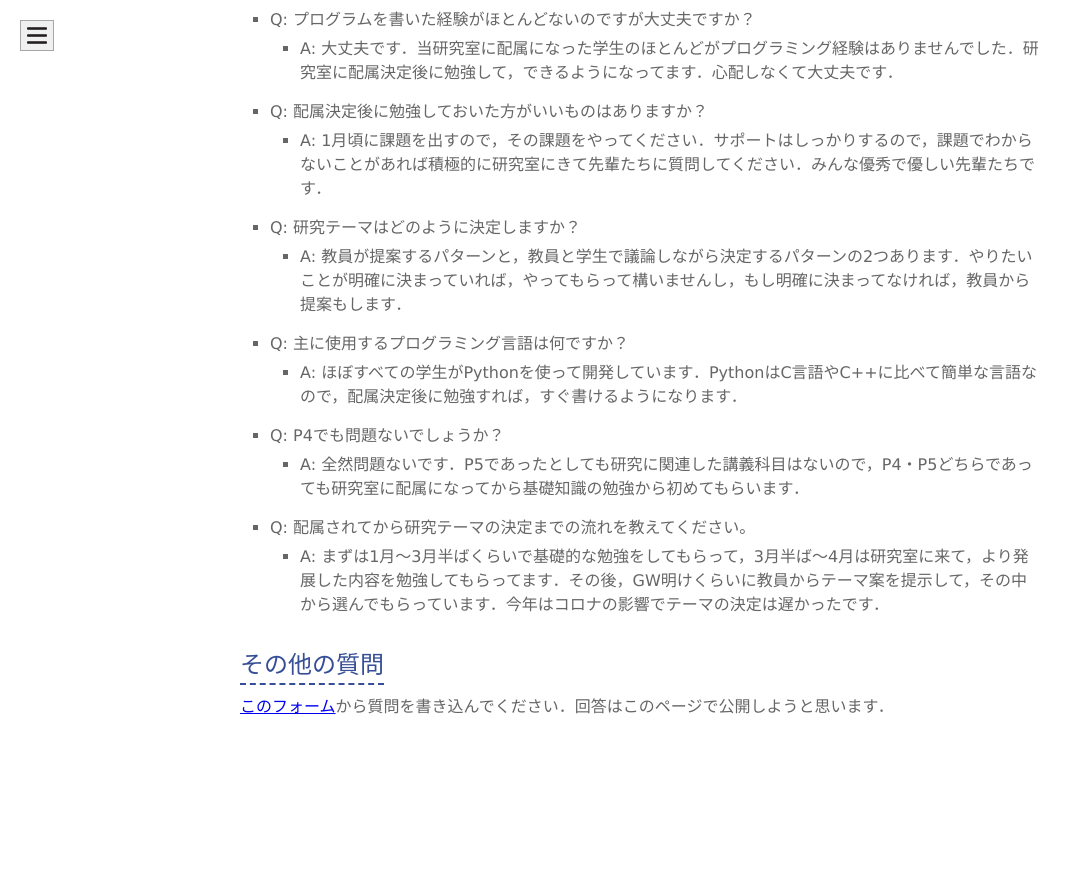
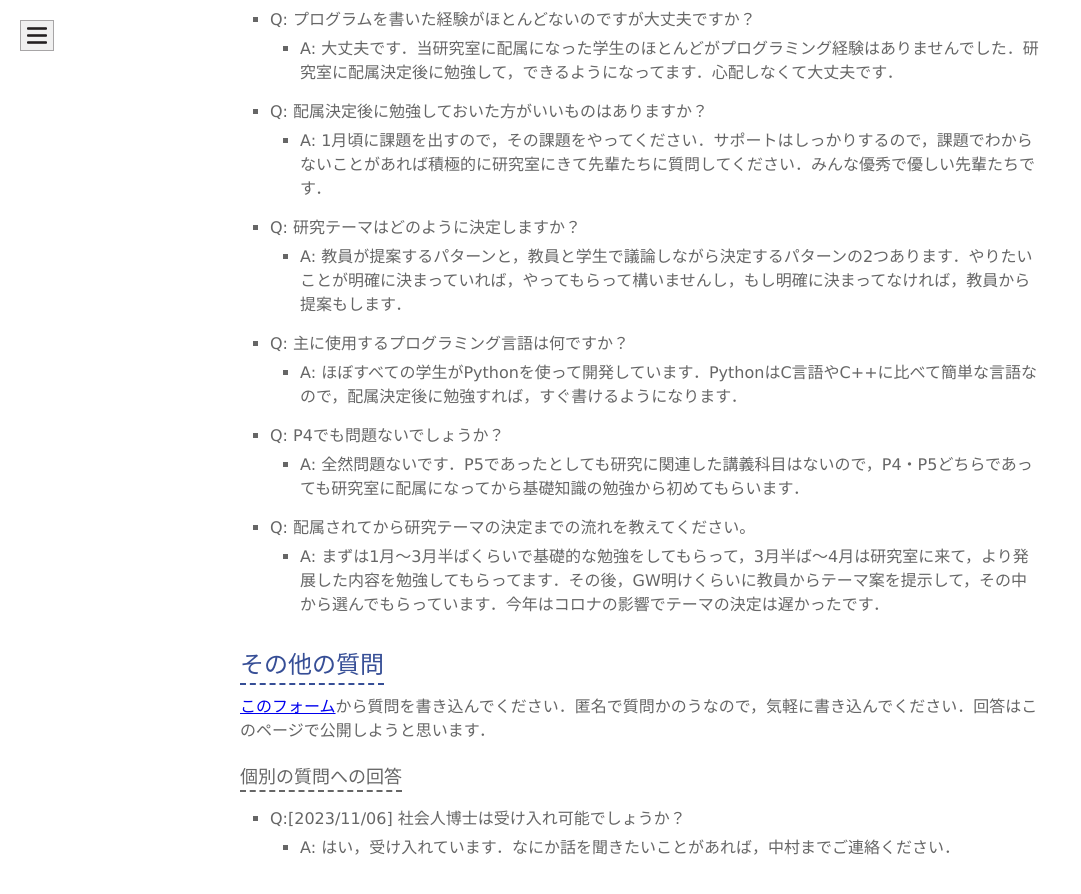
Before and after one commit to naka-lab/naka-lab.github.io, a Jekyll site: the page built from subpages/haizoku.md, in a window 1280 px wide and 900 px high, scrolled down 2337 px. Shown: the top 894 px of the window, without its empty margins (0-1081 px from the left). Built offline with Jekyll 4.4.1, drawn with Linux system fonts in a browser that asks for light colours; comment, search, counter and statistics services are not loaded; our own code applies the rules of GitHub Pages for plain Markdown files; before the commit the page ends 3086 px from its top, so only the background shows below that.

Commit message:
Update haizoku.md

```diff
--- a/subpages/haizoku.md
+++ b/subpages/haizoku.md
@@ -79,4 +79,8 @@ layout: default
 
 ## その他の質問
 [このフォーム](https://docs.google.com/forms/d/e/1FAIpQLSfBF4w8d9ai1aQHhxtl4VVyBXuTPOTVfHFOptZMMHPuV6Ecyw/viewform?usp=sf_link
-)から質問を書き込んでください．回答はこのページで公開しようと思います．
+)から質問を書き込んでください．匿名で質問かのうなので，気軽に書き込んでください．回答はこのページで公開しようと思います．
+
+### 個別の質問への回答
+- Q:[2023/11/06] 社会人博士は受け入れ可能でしょうか？
+  - A: はい，受け入れています．なにか話を聞きたいことがあれば，中村までご連絡ください．
```
